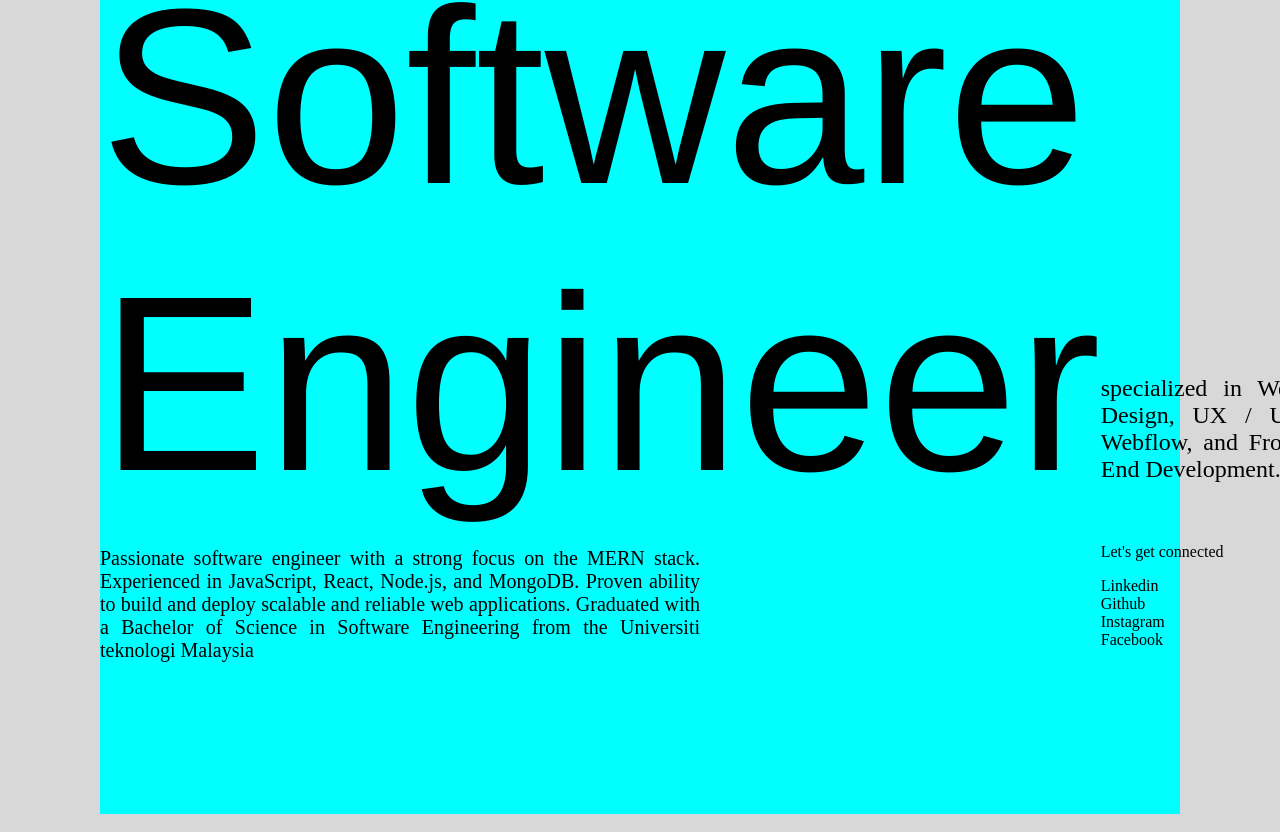
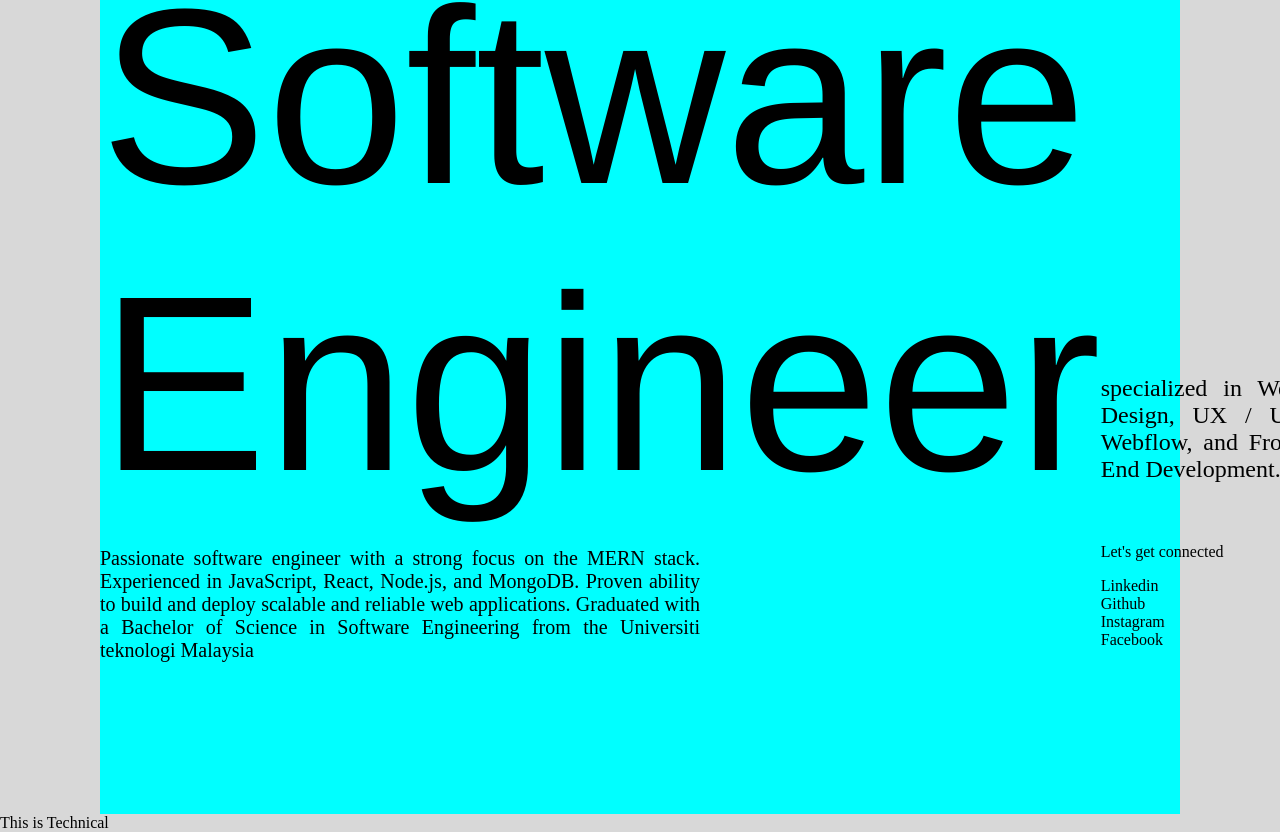
Before and after one commit to An1MuS1111/Portfolio, a React (Vite) app in the folder Frontend/: page / in a window 1280 px wide. Shown: the part 122-954 px from the top of the page. Built offline with nearby package versions, Linux system fonts and the light colour scheme.

Commit message:
technical-added

```diff
--- a/Frontend/src/App.jsx
+++ b/Frontend/src/App.jsx
@@ -1,11 +1,13 @@
 import Navbar from "./Components/Navbar/Navbar";
 import Hero from './Components/Hero/Hero'
+import Technical from "./Components/Technical/Technical";
 
 const App = () => {
     return (
         <div>
             <Navbar />
             <Hero />
+            <Technical />
         </div>
     )
 }
--- /dev/null
+++ b/Frontend/src/Components/Technical/Technical.jsx
@@ -0,0 +1,12 @@
+import './Technical.css'
+
+const Technical = () => {
+    return (
+        <div>
+            This is Technical
+        </div>
+    )
+}
+
+
+export default Technical
```
Also changed, not shown: Frontend/src/Components/Technical/Technical.css (added).
